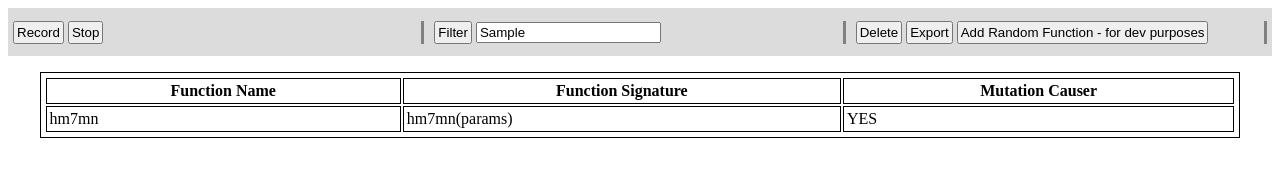
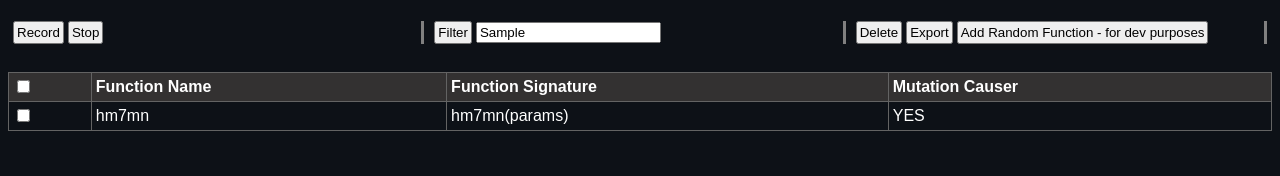
Before and after one commit to mf-dom/dom-eternal, a browser extension: page devtools-src/panel.html in a window 1280 px wide. Both pictures are taken after typing "Sample" into the empty fields and a click on the button "Add Random Function - for dev purposes". Drawn offline with Linux system fonts and the light colour scheme.

Commit message:
Dark mode switch & checkboxes

```diff
--- a/devtools-src/panel.css
+++ b/devtools-src/panel.css
@@ -1,5 +1,6 @@
+
+
 .toolbar{
-    background-color:gainsboro;
     align-items: left;
     display: flex;
     width:100%;
@@ -29,14 +30,40 @@
 }
 
 #resultsTable{
-    margin: auto;
-    width: 95%;
-    border: 1px solid black;
-    padding: 3px;
     margin-top: 1em;
+    font-family: arial, sans-serif;
+    border-collapse: collapse;
+    width: 100%;
 }
 
-th, td{
-    border: 1px solid black;
-    padding: 3px;
+th{
+    border: 1px solid #636363;
+    text-align: left;
+    background-color: #333131;
+    padding: 4px;
 }
+
+td{
+    border: 1px solid #636363;
+    text-align: left;
+    padding: 4px;
+}
+
+tr:nth-child(even) {
+    background-color: #3b3a3a;
+}
+
+tr{
+    text-align: left;
+    border: 1px solid #3b3a3a;
+}
+
+body{
+    background-color: #0d1117;
+    height: 100%;
+    color: white;
+}
+
+.resultsCheckBox{
+
+}
--- a/devtools-src/panel.html
+++ b/devtools-src/panel.html
@@ -1,6 +1,6 @@
 <!DOCTYPE html>
 <link rel="stylesheet" href="panel.css">
-<html>
+<html style="height: 100%;">
     <body>
         <div class="toolbar">
             <div class="toolSubSection">
@@ -10,12 +10,6 @@
             <div class="toolSubSection">
                 <button class="toolItem toolButton" id="filterBtn">Filter</button>
                 <input class="toolItem" type="text" placeholder="Search..." id="searchInp"/>
-                <!--
-                    <div style="display:inline-flex;">
-                        <input class="toolItem" type="text" placeholder="Search..." id="searchInp"/>
-                        <button class="toolItem toolButton" id="searchBtn">GO</button>
-                    </div>
-                -->
             </div>
             <div class="toolSubSection">
                 <button class="toolItem toolButton" id="deleteBtn">Delete</button>
@@ -26,6 +20,7 @@
         <div style="width:100%;">
             <table id="resultsTable">
                 <tr>
+                    <th><input id="checkAll" type="checkbox"/></th>
                     <th>Function Name</th>
                     <th>Function Signature</th>
                     <th>Mutation Causer</th>
--- a/devtools-src/panel.js
+++ b/devtools-src/panel.js
@@ -8,6 +8,13 @@ function AddRandomFunction(){
 
 function AddFunctionToResults(functionName,functionSignature,isMutatingFunction){
     let newRow = document.createElement("tr");
+
+    let chkCol = document.createElement("td");;
+    let chk = document.createElement("input");
+    chk.type = "checkbox";
+    chk.classList.add("resultsCheckBox");
+    chkCol.appendChild(chk);
+    newRow.appendChild(chkCol);
 
     let name = document.createElement("td");
     name.append(document.createTextNode(functionName));
@@ -52,9 +59,15 @@ window.onload = function(e){
     document.getElementById("searchInp").addEventListener('change',SearchSignatures);
     document.getElementById("deleteBtn").addEventListener('click',DeleteAllResults);
     document.getElementById("randomAddBtn").addEventListener('click',AddRandomFunction);
+    document.getElementById("checkAll").addEventListener('change',function(){
+        var chks = document.getElementsByClassName("resultsCheckBox");
+        Array.prototype.forEach.call(chks,function(chk){chk.checked = document.getElementById("checkAll").checked;});
+    });
+
 
     const record = document.getElementById('recordBtn');
     const stop = document.getElementById('stopBtn');
+
 
     record.addEventListener("click", function() {
         record.style.cursor = "not-allowed";
@@ -76,3 +89,17 @@ window.onload = function(e){
 
     });
 };
+
+
+chrome.extension.onMessage.addListener(function (message, sender) {
+    console.log(message, sender)
+
+    if (message && message.action) return;
+
+    data = message.data;
+
+    if (data.functions && data.functions.length > 0) {
+        data
+    }
+
+});
```
